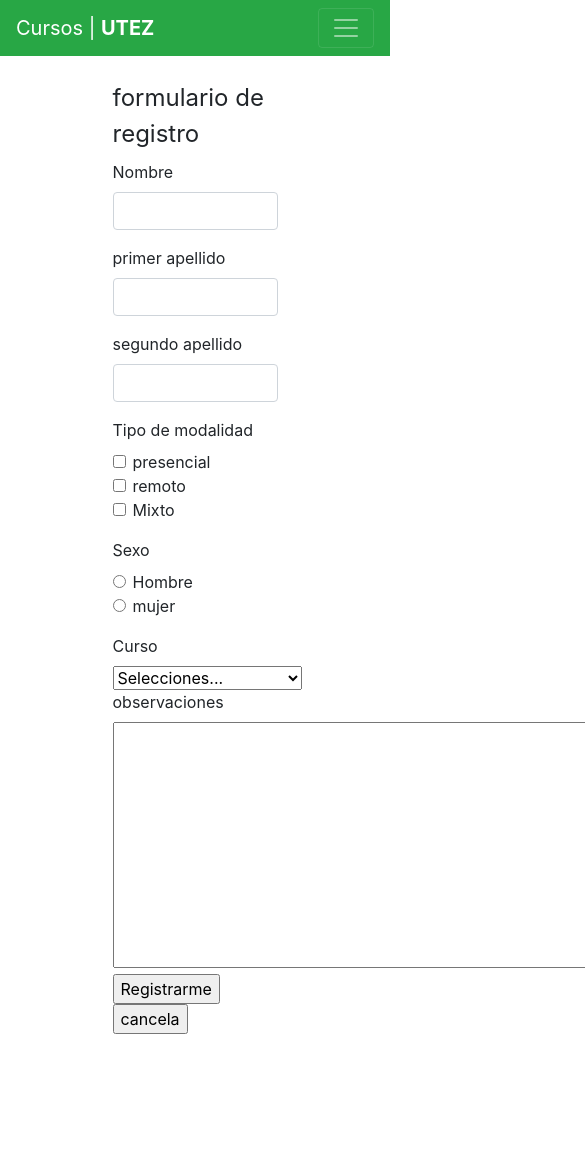
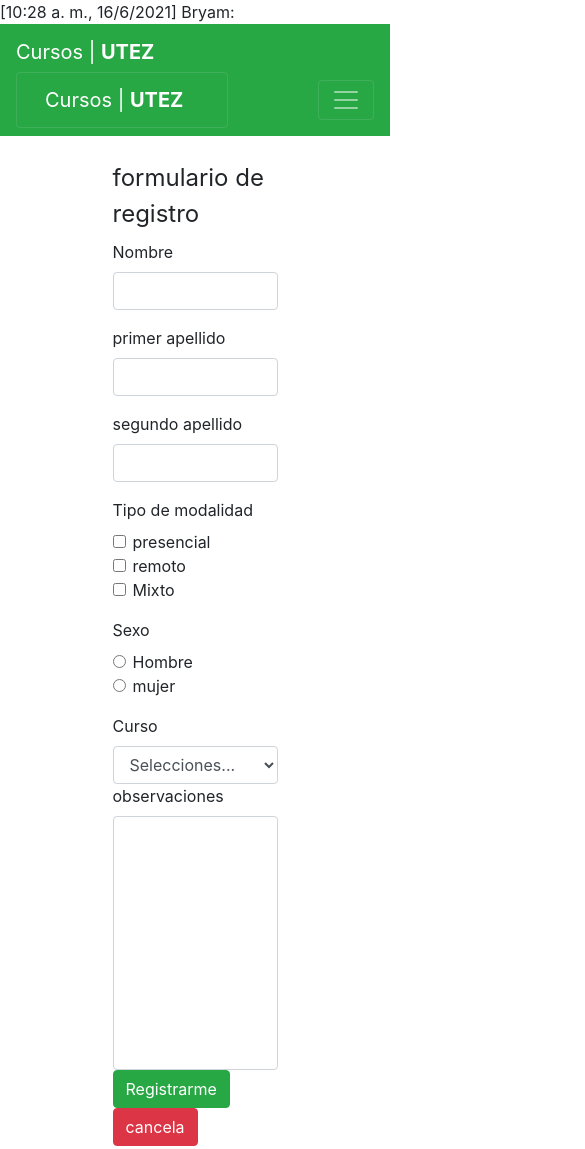
Before and after one commit to Bryaml/aweb.2.cuross, a plain HTML site: page registrame.html in a window 390 px wide. Shown: the top 1149 px of the page, 585 px wide, since content can reach past the window. Before the commit the page ends 1050 px from the top, so only its background shows below. Drawn offline with nearby package versions, Linux system fonts and the light colour scheme.

Commit message:
Resgitarme terminado

```diff
--- a/registrame.html
+++ b/registrame.html
@@ -1,4 +1,21 @@
-<!doctype html>
+[10:28 a. m., 16/6/2021] Bryam: <!doctype html>
+<html lang="en">
+  <head>
+    <!-- Required meta tags -->
+    <meta charset="utf-8">
+    <meta name="viewport" content="width=device-width, initial-scale=1, shrink-to-fit=no">
+
+    <!-- Bootstrap CSS -->
+    <link rel="stylesheet" href="https://cdn.jsdelivr.net/npm/bootstrap@4.6.0/dist/css/bootstrap.min.css" integrity="sha384-B0vP5xmATw1+K9KRQjQERJvTumQW0nPEzvF6L/Z6nronJ3oUOFUFpCjEUQouq2+l" crossorigin="anonymous">
+
+    <title>Hello, world!</title>
+  </head>
+  <body>
+
+    <nav class="navbar navbar-expand-lg navbar-dark bg-success">
+        <a class="navbar-brand" href="#">Cursos | <b> UTEZ</b></a>
+        <button class="navbar-toggler" type="button" data-toggle="collapse" data-target="#navbarSupportedContent" aria-controls="navbarSupportedCon…
+[10:35 a. m., 16/6/2021] Bryam: <!doctype html>
 <html lang="en">
   <head>
     <!-- Required meta tags -->
@@ -114,7 +131,7 @@
 
                 <label for="curso">Curso</label>
                 <div>
-                <select name="curso" id="curso">
+                <select class="form-control" name="curso" id="curso">
                   <option value="0">Selecciones...</option>
                   <option value="1">Creatividad y diseño</option>
                   <option value="2">Database system</option>
@@ -132,12 +149,12 @@
                 <div>
                   <label for="observaciones">observaciones</label>
                   <br>
-                 <textarea style="resize: none" name="observaciones" id="observaciones" cols="60" rows="10">
+                 <textarea class="form-control" style="resize: none" name="observaciones" id="observaciones" cols="60" rows="10">
                  </textarea>
 
                 </div>
-                <input type="submit" value="Registrarme" name="registrarme">
-                    <input  type="reset" value="cancela" name="reset" id="reset">
+                <input class="btn btn-success" type="submit" value="Registrarme" name="registrarme">
+                    <input class="btn btn-danger" type="reset" value="cancela" name="reset" id="reset">
 
                 <div>
 
@@ -155,27 +172,6 @@
 
 
 
-                </li>
-
-                <li>
-
-
-
-
-                  <li>
-
-                  </li>
-
-                  <li>
-
-                  </li>
-
-                  <li>
-
-                  </li>
-
-
-               </ul>
 
 
 
@@ -200,4 +196,4 @@
     <script src="https://cdn.jsdelivr.net/npm/bootstrap@4.6.0/dist/js/bootstrap.min.js" integrity="sha384-+YQ4JLhjyBLPDQt//I+STsc9iw4uQqACwlvpslubQzn4u2UU2UFM80nGisd026JF" crossorigin="anonymous"></script>
     -->
   </body>
-</html>
+</html
```
